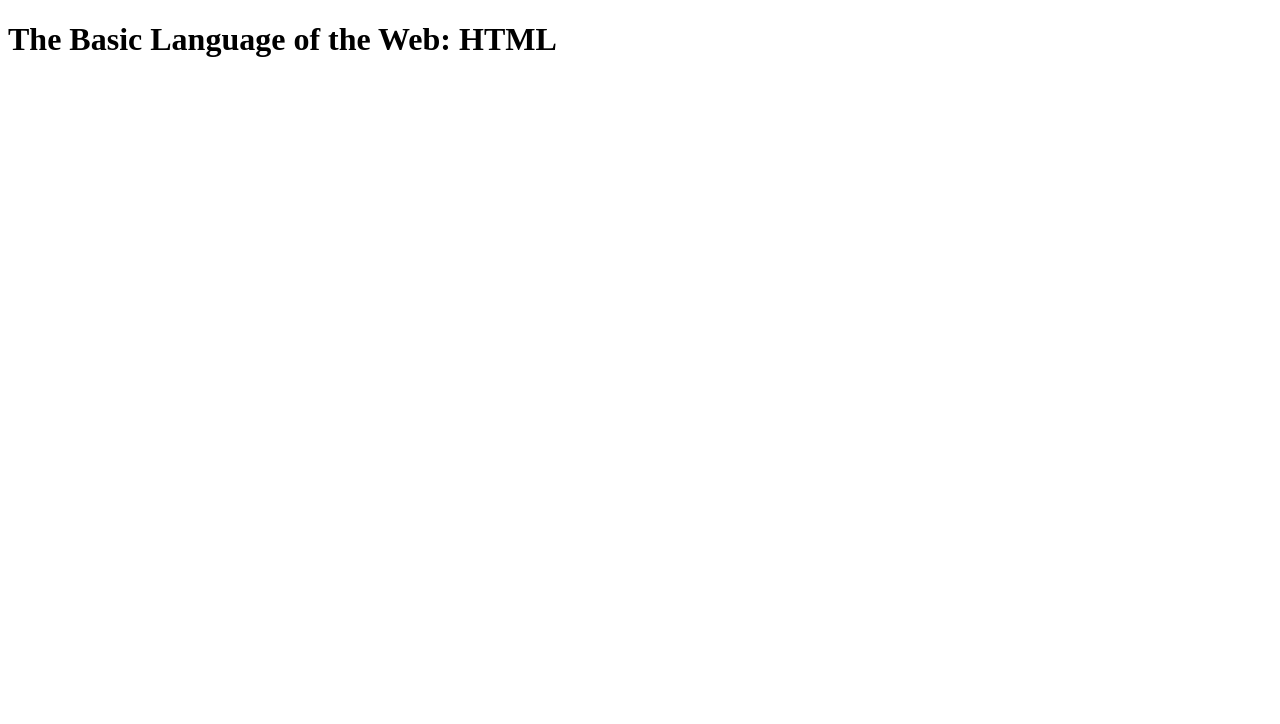
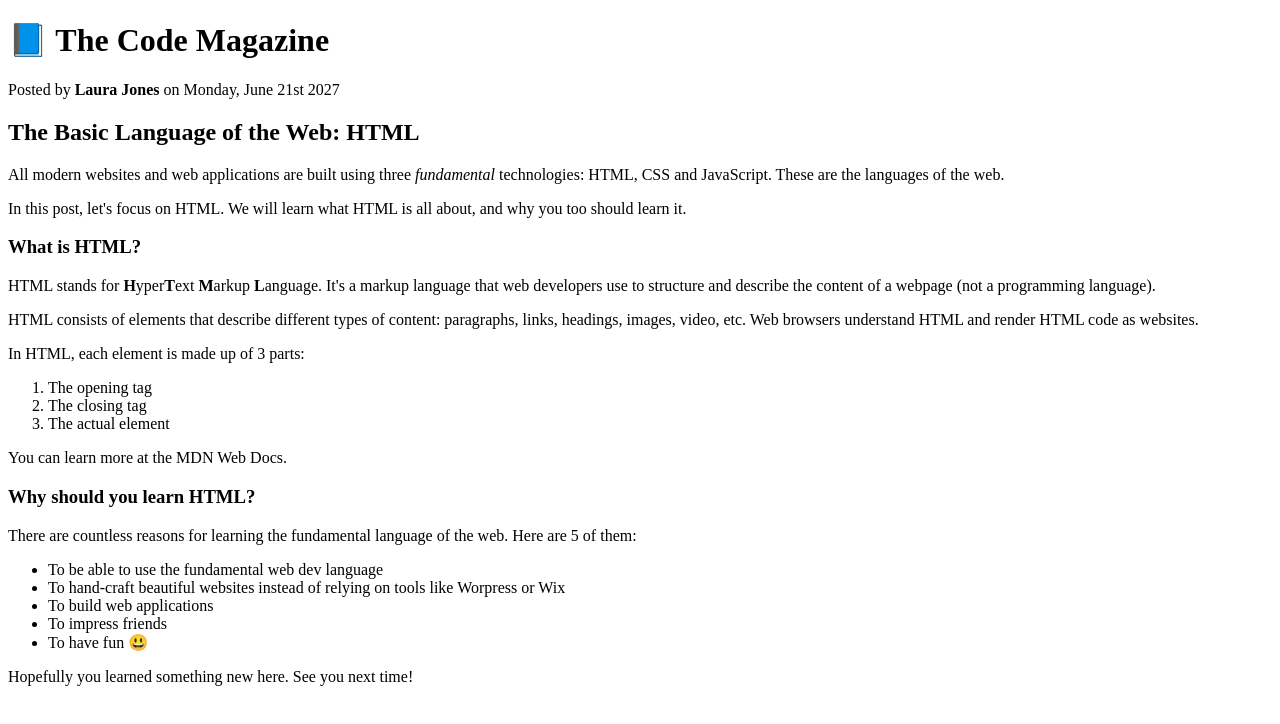
Before and after one commit to neilgudwala/Udemy-HTML-CSS_Course, a plain HTML site: page 02-HTML-Fundamentals/index.html in a window 1280 px wide. Drawn offline with Linux system fonts and the light colour scheme.

Commit message:
Completed Lec. 13

```diff
--- a/02-HTML-Fundamentals/index.html
+++ b/02-HTML-Fundamentals/index.html
@@ -5,6 +5,55 @@
   </head>
 
   <body>
-    <h1>The Basic Language of the Web: HTML</h1>
+    <!--This is a comment-->
+    <h1>📘 The Code Magazine</h1>
+    <p>Posted by <strong>Laura Jones</strong> on Monday, June 21st 2027</p>
+    <h2>The Basic Language of the Web: HTML</h2>
+    <p>
+      All modern websites and web applications are built using three
+      <em>fundamental</em>
+      technologies: HTML, CSS and JavaScript. These are the languages of the
+      web.
+    </p>
+    <p>
+      In this post, let's focus on HTML. We will learn what HTML is all about,
+      and why you too should learn it.
+    </p>
+
+    <h3>What is HTML?</h3>
+    <p>
+      HTML stands for <strong>H</strong>yper<strong>T</strong>ext
+      <strong>M</strong>arkup <strong>L</strong>anguage. It's a markup language
+      that web developers use to structure and describe the content of a webpage
+      (not a programming language).
+    </p>
+    <p>
+      HTML consists of elements that describe different types of content:
+      paragraphs, links, headings, images, video, etc. Web browsers understand
+      HTML and render HTML code as websites.
+    </p>
+    <p>In HTML, each element is made up of 3 parts:</p>
+    <ol>
+      <li>The opening tag</li>
+      <li>The closing tag</li>
+      <li>The actual element</li>
+    </ol>
+    <p>You can learn more at the MDN Web Docs.</p>
+    <h3>Why should you learn HTML?</h3>
+    <p>
+      There are countless reasons for learning the fundamental language of the
+      web. Here are 5 of them:
+    </p>
+    <ul>
+      <li>To be able to use the fundamental web dev language</li>
+      <li>
+        To hand-craft beautiful websites instead of relying on tools like
+        Worpress or Wix
+      </li>
+      <li>To build web applications</li>
+      <li>To impress friends</li>
+      <li>To have fun 😃</li>
+    </ul>
+    <p>Hopefully you learned something new here. See you next time!</p>
   </body>
 </html>
```
